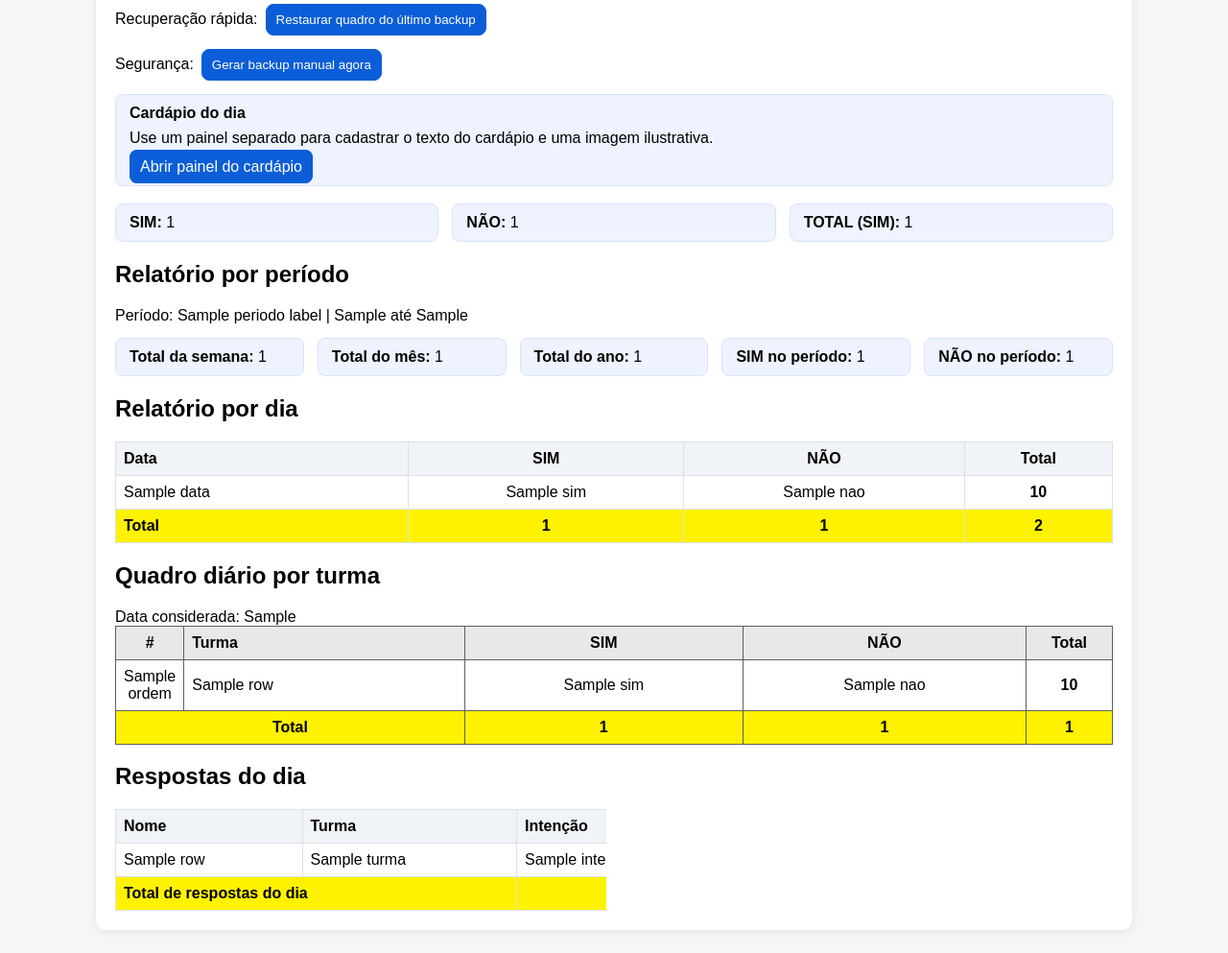
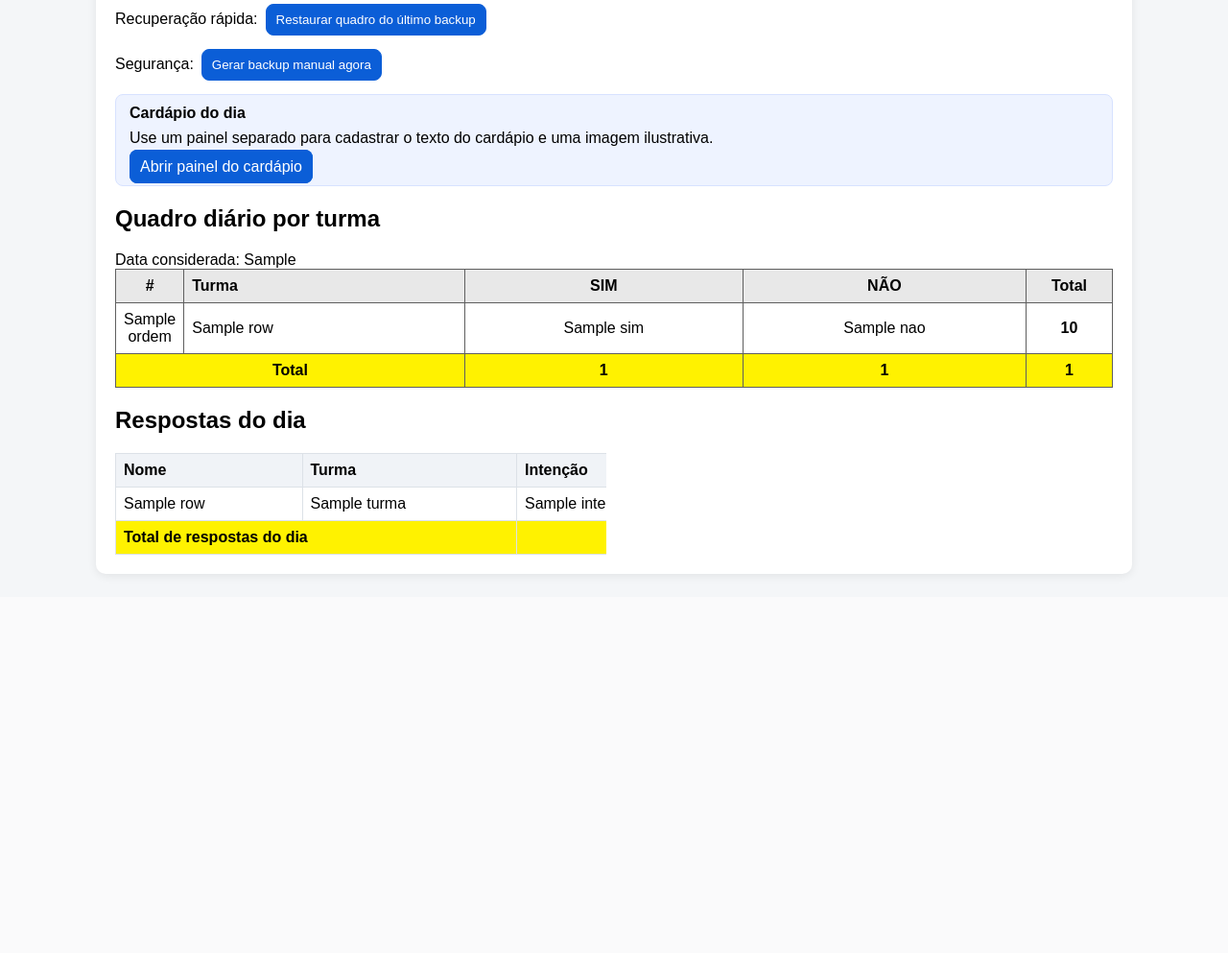
Before and after one commit to FranciscoCarlos1/ALMOCO, a Flask app: template templates/admin.html in a window 1280 px wide. Shown: the part 536-1529 px from the top of the page at 96% size. After the commit the page ends 1138 px from the top, so only its background shows below. Run offline with Flask 3, Linux system fonts and the light colour scheme; the template is opened without the code that fills it: most values are stand-ins (such as "Sample title", 1, 10 or a date in 2020).

Commit message:
Simplify admin panel to daily view

```diff
--- a/templates/admin.html
+++ b/templates/admin.html
@@ -137,61 +137,6 @@
         <a class="btn primary" href="{{ cardapio_url }}">Abrir painel do cardápio</a>
       </section>
 
-      <section class="totais">
-        <div class="card"><strong>SIM:</strong> {{ total_sim }}</div>
-        <div class="card"><strong>NÃO:</strong> {{ total_nao }}</div>
-        <div class="card"><strong>TOTAL (SIM):</strong> {{ total_geral }}</div>
-      </section>
-
-      <h2>Relatório por período</h2>
-      <div>Período: {{ periodo_label }} | {{ periodo_inicio }} até {{ periodo_fim }}</div>
-      <section class="totais">
-        <div class="card"><strong>Total da semana:</strong> {{ total_semana_periodo }}</div>
-        <div class="card"><strong>Total do mês:</strong> {{ total_mes_periodo }}</div>
-        <div class="card"><strong>Total do ano:</strong> {{ total_ano_periodo }}</div>
-        <div class="card"><strong>SIM no período:</strong> {{ total_periodo_sim }}</div>
-        <div class="card"><strong>NÃO no período:</strong> {{ total_periodo_nao }}</div>
-      </section>
-
-      <h2>Relatório por dia</h2>
-      <div class="table-wrap">
-      <table>
-        <thead>
-          <tr>
-            <th>Data</th>
-            <th class="center">SIM</th>
-            <th class="center">NÃO</th>
-            <th class="center">Total</th>
-          </tr>
-        </thead>
-        <tbody>
-          {% for row in relatorio_por_dia %}
-          <tr>
-            <td>{{ row.data }}</td>
-            <td class="center">{{ row.sim }}</td>
-            <td class="center">{{ row.nao }}</td>
-            <td class="center"><strong>{{ row.total }}</strong></td>
-          </tr>
-          {% endfor %}
-          {% if not relatorio_por_dia %}
-          <tr>
-            <td colspan="4" class="center">Sem registros no período selecionado.</td>
-          </tr>
-          {% endif %}
-        </tbody>
-        {% if relatorio_por_dia %}
-        <tfoot>
-          <tr class="total-row">
-            <th>Total</th>
-            <th class="center">{{ total_periodo_sim }}</th>
-            <th class="center">{{ total_periodo_nao }}</th>
-            <th class="center">{{ total_periodo_sim + total_periodo_nao }}</th>
-          </tr>
-        </tfoot>
-        {% endif %}
-      </table>
-      </div>
-
       <h2>Quadro diário por turma</h2>
       <div>Data considerada: {{ data_filtro }}</div>
       <div class="table-wrap">
```
